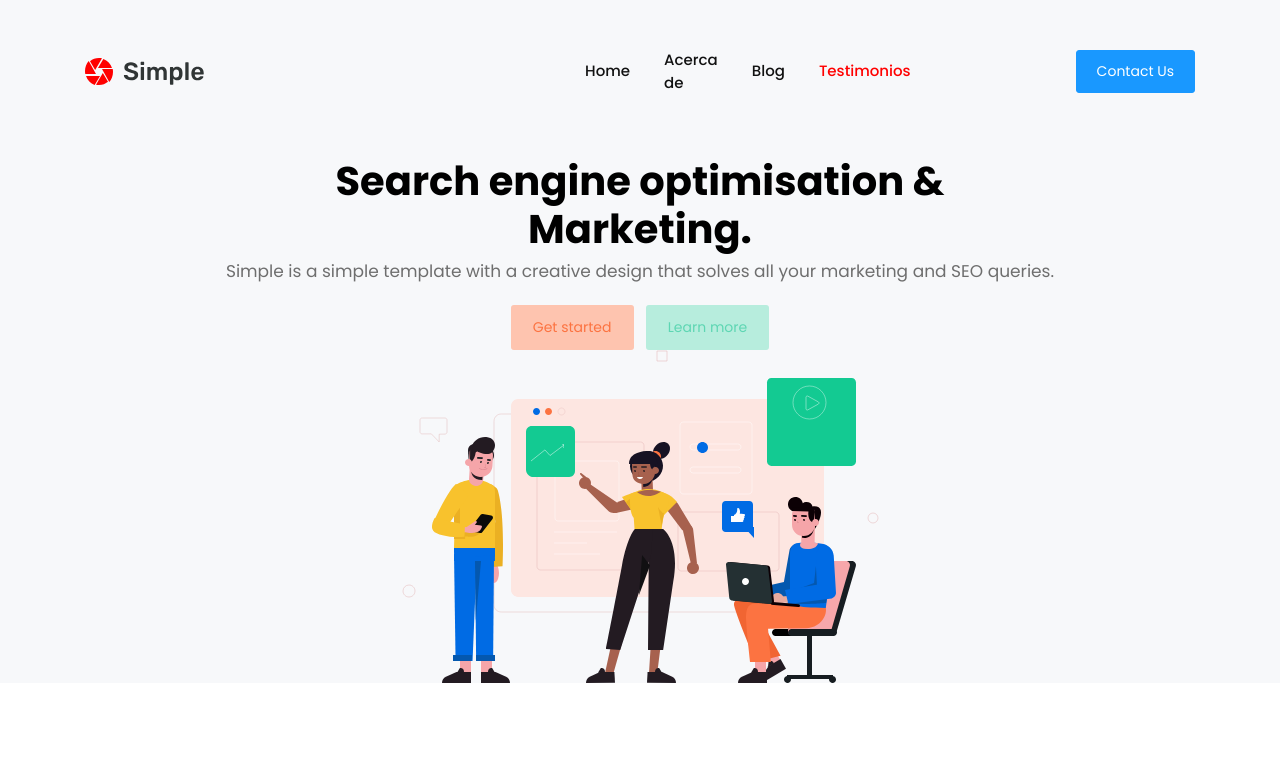
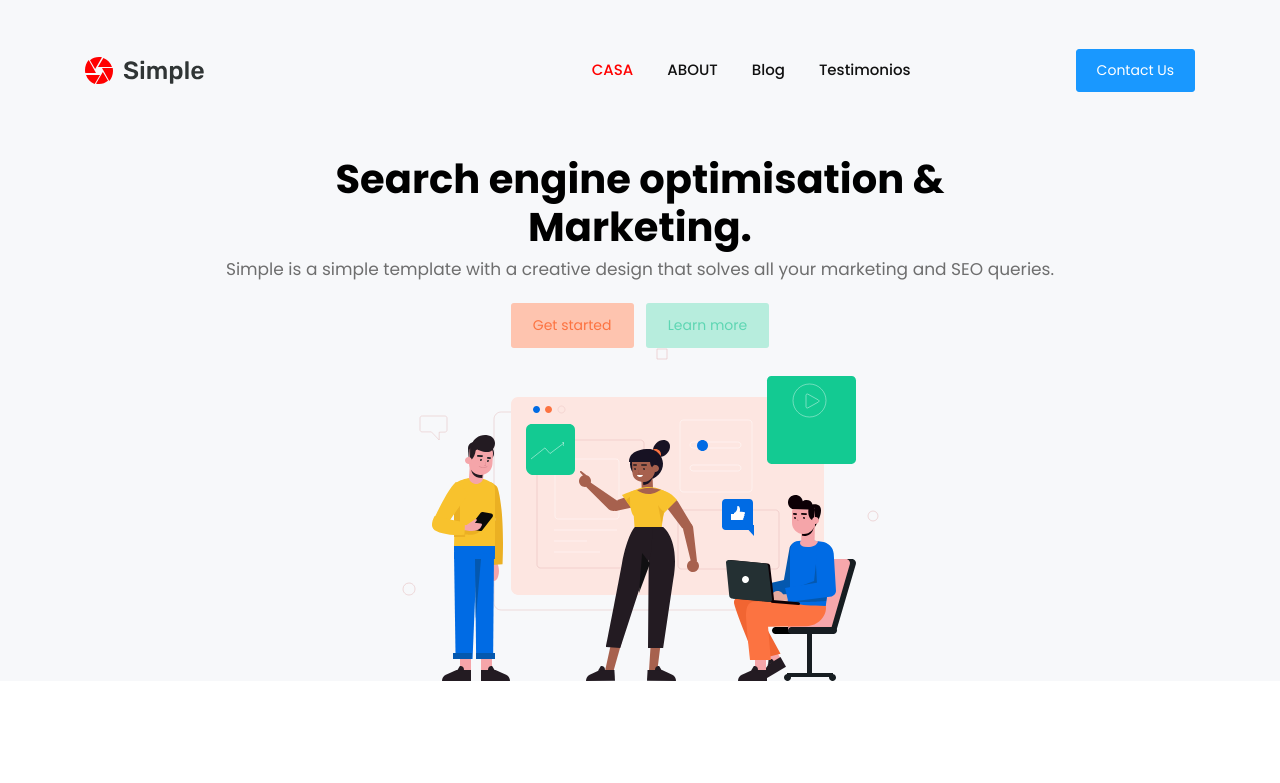
Before and after one commit to davidhsc/cice-curso-git, a website: page index.html in a window 1280 px wide. Shown: the top 783 px of the page. Drawn offline with Linux system fonts and the light colour scheme.

Commit message:
adición de funcionalidad 1 + cambio de ambiente

```diff
--- a/index.html
+++ b/index.html
@@ -33,10 +33,10 @@
             </button>
           </li>
           <li class="nav-item">
-            <a class="nav-link" href="#header-section">Home <span class="sr-only">(current)</span></a>
+            <a class="nav-link" href="#header-section">CASA <span class="sr-only">(current)</span></a>
           </li>
           <li class="nav-item">
-            <a class="nav-link" href="#features-section">Acerca de</a>
+            <a class="nav-link" href="#features-section">ABOUT</a>
           </li>
           <li class="nav-item">
             <a class="nav-link" href="#digital-marketing-section">Blog</a>
```
Also changed, not shown: README.md.
